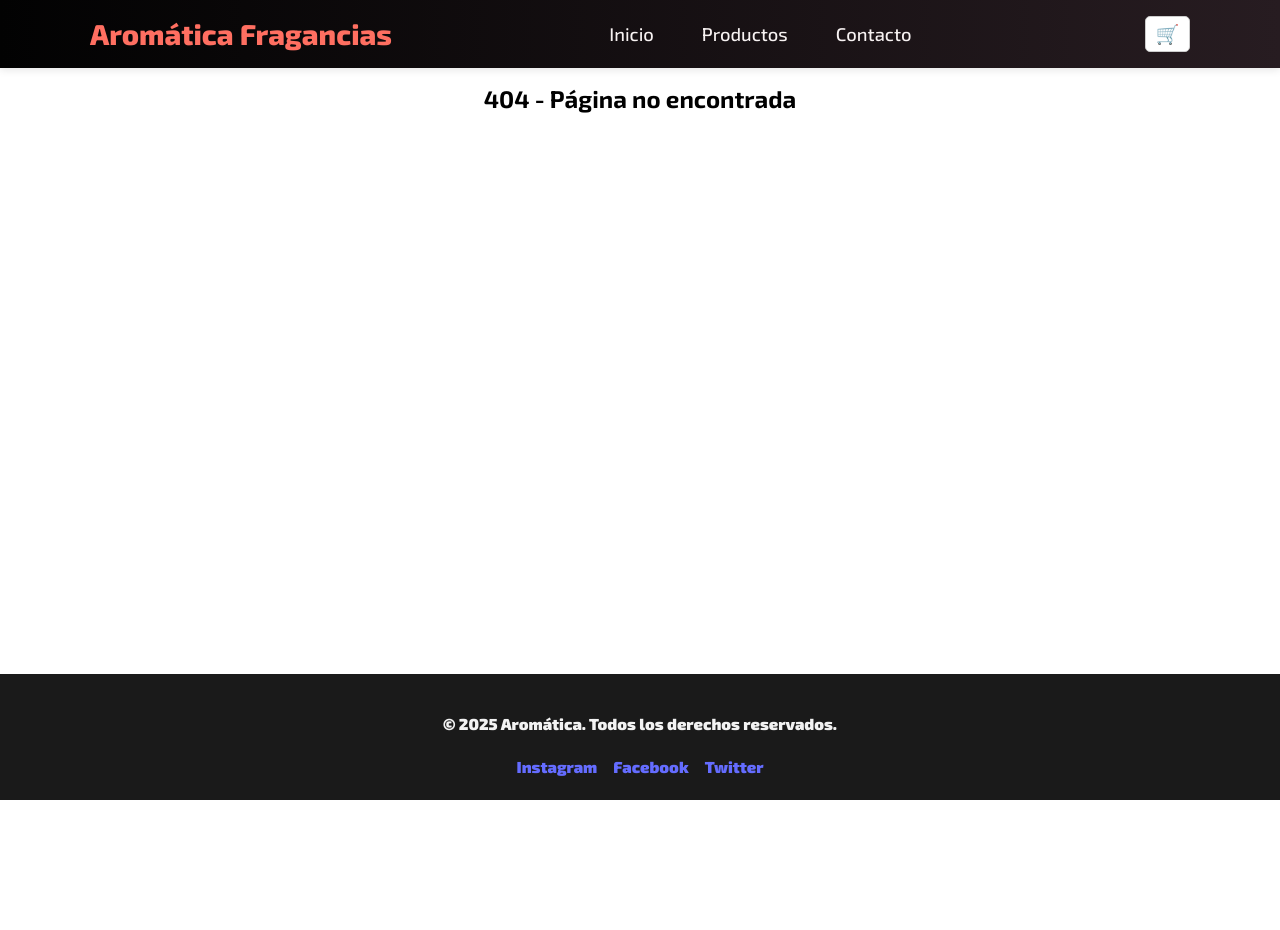
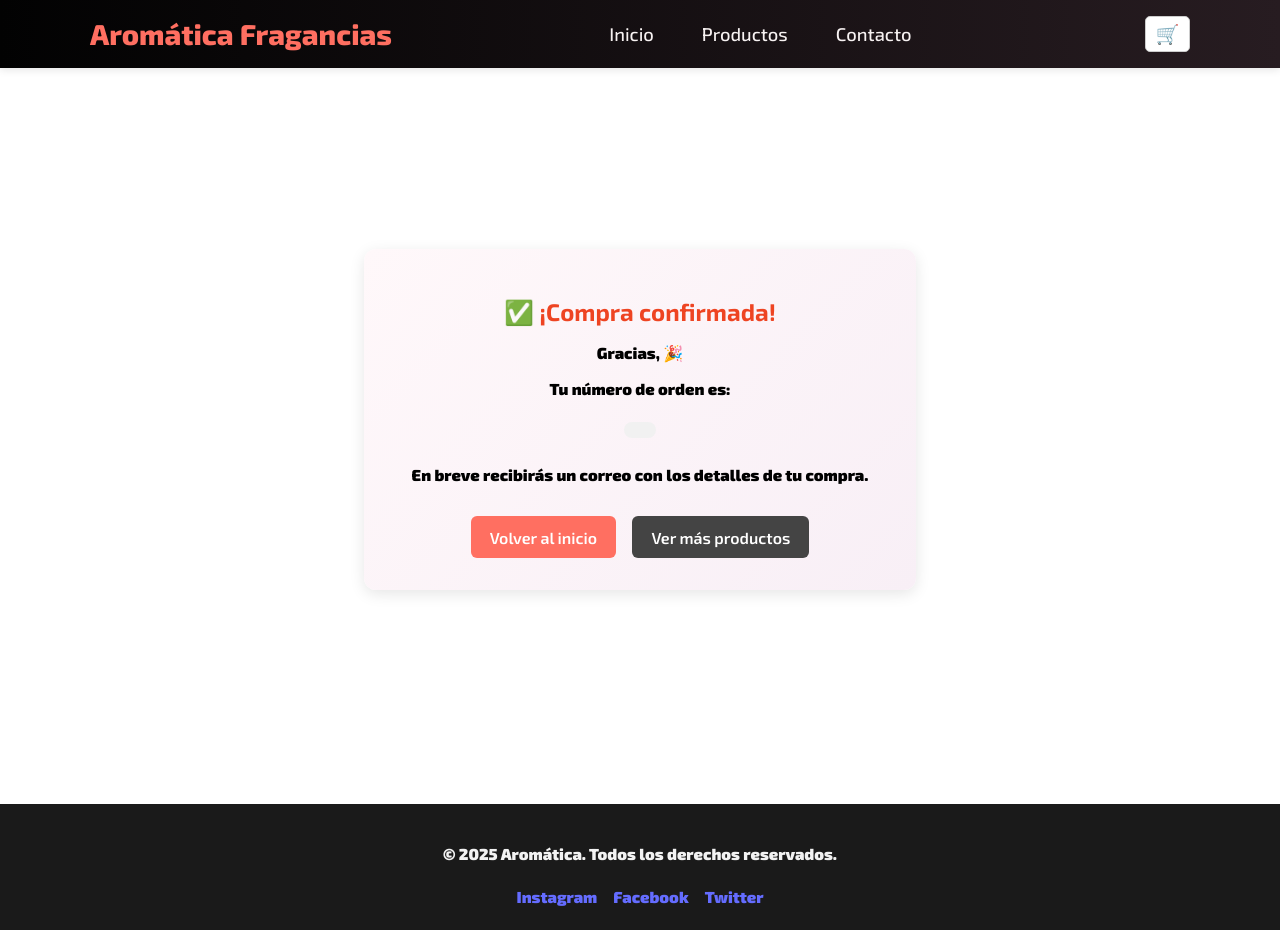
Before and after one commit to JuanVignolles/EntregaFinalVignolles, a React (Vite) app: page /order-success in a window 1280 px wide. Before the commit this address had no page. Before the commit the page ends 800 px from the top, so only its background shows below. Built offline with nearby package versions, Linux system fonts and the light colour scheme; a web font is replaced by a local one.

Commit message:
creada page para las compras concretadas

```diff
--- a/src/App.jsx
+++ b/src/App.jsx
@@ -11,6 +11,8 @@ import Productos from "./pages/Products.jsx";
 import Contact from "./pages/Contact.jsx";
 import { CartProvider } from "./context/CartProvider.jsx";
 import Toast from "./components/Toast.jsx";
+import OrderSuccess from "./pages/OrderSuccess.jsx";
+
 
 export default function App() {
   return (
@@ -27,6 +29,7 @@ export default function App() {
             <Route path="/cart" element={<Cart />} />
             <Route path="/checkout" element={<CheckoutPage />} />
             <Route path="/contacto" element={<Contact />} />
+            <Route path="/order-success" element={<OrderSuccess />} />
             <Route path="*" element={<NotFound />} />
           </Routes>
         </div>
--- a/src/pages/Checkout.jsx
+++ b/src/pages/Checkout.jsx
@@ -8,7 +8,11 @@ export default function CheckoutPage() {
   const { cart, clearCart } = useCart();
   const navigate = useNavigate();
 
-  const [formData, setFormData] = useState({ name: "", email: "", address: "" });
+  const [formData, setFormData] = useState({
+    name: "",
+    email: "",
+    address: "",
+  });
 
   const handleChange = (e) =>
     setFormData({ ...formData, [e.target.name]: e.target.value });
@@ -34,13 +38,14 @@ export default function CheckoutPage() {
 
     try {
       const orderId = await createOrder(order);
-      alert(
-        `Compra confirmada ✅\n\nGracias ${formData.name}!\nTu número de orden es: ${orderId}`
-      );
+
+      // 🔥 En lugar del alert, redirigimos a la página de confirmación
       clearCart();
-      navigate("/");
+      navigate("/order-success", {
+        state: { name: formData.name, orderId },
+      });
     } catch (error) {
-      console.log("Error en createOrder:", error);
+      console.error("Error en createOrder:", error);
       throw error;
     }
   };
@@ -76,7 +81,11 @@ export default function CheckoutPage() {
         />
 
         <div className="checkout-buttons">
-          <button type="button" onClick={() => navigate("/cart")} className="back-btn">
+          <button
+            type="button"
+            onClick={() => navigate("/cart")}
+            className="back-btn"
+          >
             ← Volver al carrito
           </button>
           <button type="submit">Confirmar compra</button>
--- /dev/null
+++ b/src/pages/OrderSuccess.css
@@ -0,0 +1,66 @@
+.order-success {
+  min-height: 80vh;
+  display: flex;
+  justify-content: center;
+  align-items: center;
+  padding: 2rem;
+}
+
+.order-card {
+  background: linear-gradient(135deg, #fff8fa, #f8eff6);
+  transition: transform 0.3s, box-shadow 0.3s;
+  border-radius: 12px;
+  padding: 2rem 3rem;
+  box-shadow: 0 4px 15px rgba(0,0,0,0.1);
+  text-align: center;
+  max-width: 500px;
+}
+
+.order-card:hover{
+  transform: scale(1.03);
+  box-shadow: 0 6px 14px rgba(0, 0, 0, 0.15);
+}
+
+.order-card h2 {
+  color: #e42;
+  margin-bottom: 1rem;
+}
+
+.order-id {
+  font-size: 1.4rem;
+  color: #333;
+  background: #f1f1f1;
+  display: inline-block;
+  padding: 0.5rem 1rem;
+  border-radius: 8px;
+  margin: 0.5rem 0;
+}
+
+.order-buttons {
+  margin-top: 2rem;
+  display: flex;
+  justify-content: center;
+  gap: 1rem;
+}
+
+.btn {
+  text-decoration: none;
+  background: #ff6f61;
+  color: white;
+  padding: 0.7rem 1.2rem;
+  border-radius: 6px;
+  font-weight: 600;
+  transition: background 0.3s;
+}
+
+.btn:hover {
+  background: #ff8f81;
+}
+
+.btn.secondary {
+  background: #444;
+}
+
+.btn.secondary:hover {
+  background: #666;
+}
--- /dev/null
+++ b/src/pages/OrderSuccess.jsx
@@ -0,0 +1,24 @@
+import { Link, useLocation } from "react-router-dom";
+import "./OrderSuccess.css";
+
+export default function OrderSuccess() {
+  const location = useLocation();
+  const { name, orderId } = location.state || {};
+
+  return (
+    <div className="order-success">
+      <div className="order-card">
+        <h2>✅ ¡Compra confirmada!</h2>
+        <p>Gracias, <strong>{name}</strong> 🎉</p>
+        <p>Tu número de orden es:</p>
+        <h3 className="order-id">{orderId}</h3>
+        <p>En breve recibirás un correo con los detalles de tu compra.</p>
+
+        <div className="order-buttons">
+          <Link to="/" className="btn">Volver al inicio</Link>
+          <Link to="/productos" className="btn secondary">Ver más productos</Link>
+        </div>
+      </div>
+    </div>
+  );
+}
```
